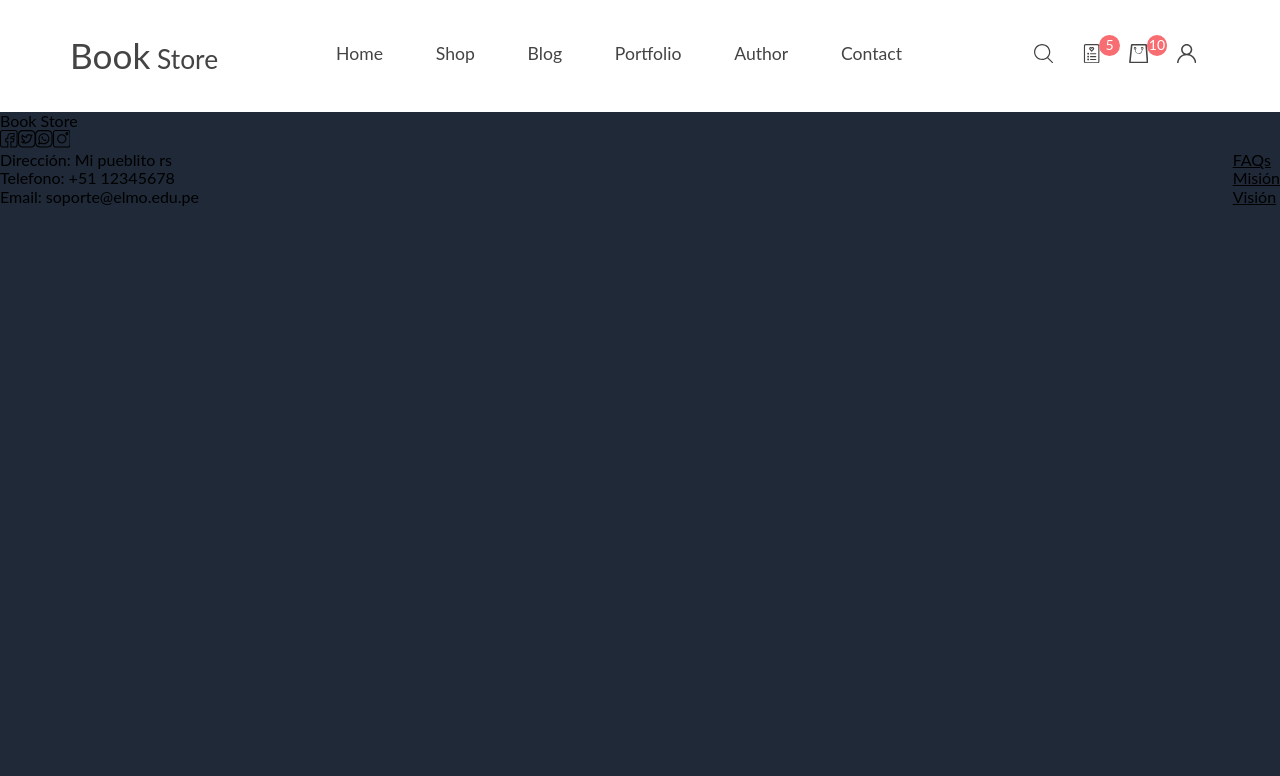
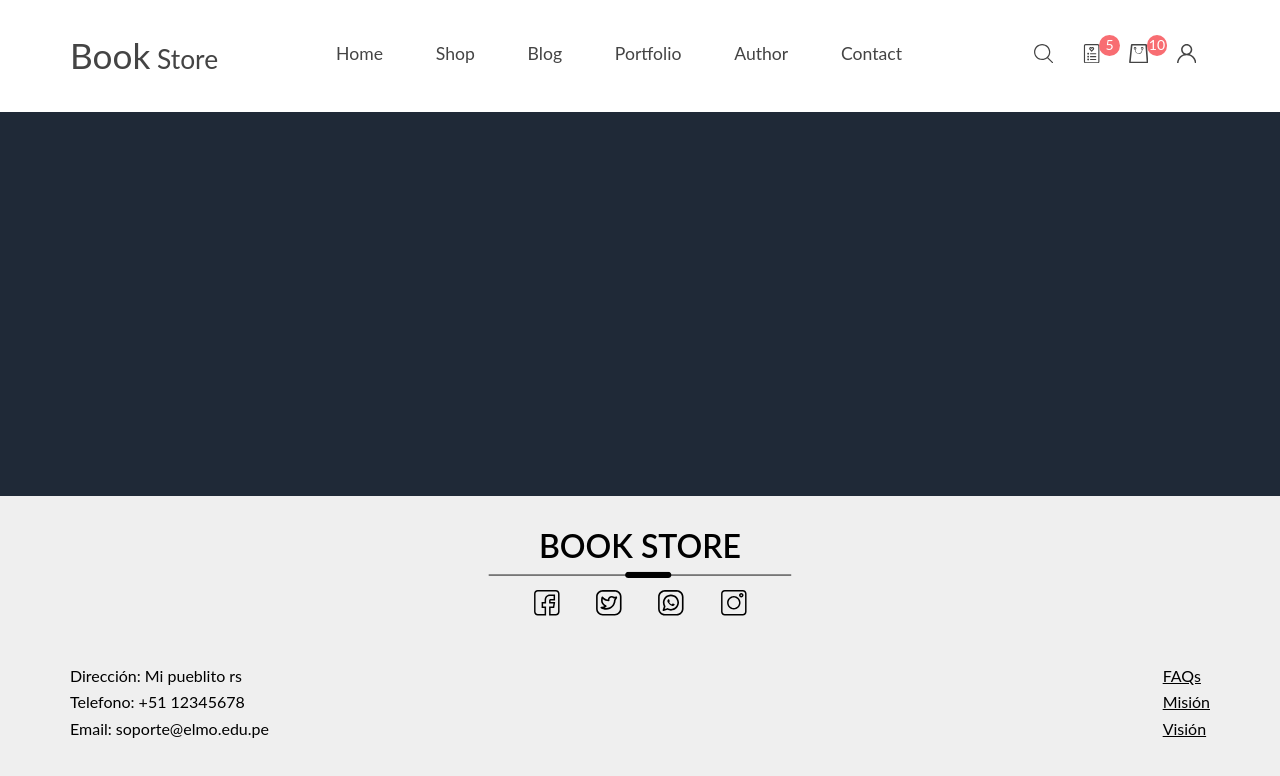
Before and after one commit to iBag159/bookstore, a React (Create React App) app: page / in a window 1280 px wide. Shown: the top 776 px of the page. Built offline with nearby package versions, Linux system fonts and the light colour scheme.

Commit message:
footer advance

```diff
--- a/src/App.css
+++ b/src/App.css
@@ -3,7 +3,11 @@
     --bg-header: #fff;
     --fg-header: #444;
     --fs-header: 1.1em;
+    --bg-footer: rgb(239, 239, 239);
+    --fg-footer: rgb(0, 0, 0);
+    --fs-footer: 1.1em;
 }
+
 body {
     font-family: Lato, sans-serif;
     background-color: rgb(31, 41, 55);
--- a/src/assets/icons.js
+++ b/src/assets/icons.js
@@ -119,6 +119,26 @@ const svgs = {
             </React.Fragment>
         )
     ),
+    linefoot: new Icon(
+        "0 0 50 4",
+        (
+            <React.Fragment>
+                <path d="M0 2H50" stroke="black" stroke-width="1.5"/>
+                <path d="M28.4667 0H21.5333C21.2388 0 21 0.896 21 2C21 3.104 21.2388 4 21.5333 4H28.4667C28.7612 4 29 3.104 29 2C29 0.896 28.7612 0 28.4667 0Z" fill="black"/>
+
+            </React.Fragment>
+        )
+    ),
+    linef: new Icon(
+        "0 0 492 10",
+        (
+            <React.Fragment>
+                <path d="M0 5.25H492" stroke="black" stroke-width="1.5"/>
+                <path d="M292 0H227C224.239 0 222 2.24 222 5C222 7.76 224.239 10 227 10H292C294.761 10 297 7.76 297 5C297 2.24 294.761 0 292 0Z" fill="black"/>
+
+            </React.Fragment>
+        )
+    ),
     search: new Icon(
         "0 0 612.01 612.01",
         (
--- a/src/components/Footer.js
+++ b/src/components/Footer.js
@@ -6,23 +6,26 @@ class Footer extends React.Component{
     render() {
         return(
             <footer className="footer">
-               <div className="footer__brand"><span>Book Store</span></div>
-               <ul className="footer__social-media">
-                    <li><a href="/"><Icon svg="facebook" classes="svg-icon" title="Facebook"/></a></li>
-                    <li><a href="/"><Icon svg="twitter" classes="svg-icon" title="Twitter"/></a></li>
-                    <li><a href="/"><Icon svg="whatsapp" classes="svg-icon" title="Whatsapp"/></a></li>
-                    <li><a href="/"><Icon svg="instagram" classes="svg-icon" title="Instagram"/></a></li>
-                </ul>
-                <div className="container-footer">
+                <div className="footer__container">
+                    <div className="footer__container__social container">
+                        <div className="footer__brand">
+                            <span>BOOK STORE</span>
+                        </div>
+                        <div className="footer__line"><a href="/"><Icon svg="linef" classes="svg-icon" title="Linefoot"/></a></div>
 
+                        <ul className="footer__social-media">
+                            <li><a href="/"><Icon svg="facebook" classes="svg-icon" title="Facebook"/></a></li>
+                            <li><a href="/"><Icon svg="twitter" classes="svg-icon" title="Twitter"/></a></li>
+                            <li><a href="/"><Icon svg="whatsapp" classes="svg-icon" title="Whatsapp"/></a></li>
+                            <li><a href="/"><Icon svg="instagram" classes="svg-icon" title="Instagram"/></a></li>
+                        </ul>
+                    </div>
+                    <div className="footer__container__contact container">
                         <ul className="footer__contact">
                             <li><span>Dirección: Mi pueblito rs</span></li>
                             <li><span>Telefono: +51 12345678</span></li>
                             <li><span>Email: soporte@elmo.edu.pe</span></li>
-
                         </ul>
-
-
                         <ul className="footer__extra">
                             <li><a href="/"><span>FAQs</span></a></li>
                             <li><a href="/"><span>Misión</span></a></li>
@@ -30,7 +33,9 @@ class Footer extends React.Component{
 
                         </ul>
 
+                    </div>
                 </div>
+
             </footer>
         )
     }
--- a/src/components/style/Footer.css
+++ b/src/components/style/Footer.css
@@ -1,8 +1,69 @@
-.container-footer{
+.footer{
+    background-color:var(--bg-footer);
+    padding: 2em 0;
+    font-size: var(--fs--footer);
+    color: var(--fg--footer);
+    position: absolute;
+    bottom: 0;
+    width: 100%;
+    height: 30%;
+
+}
+.footer__brand{
+    font-size: 2em;
+    font-weight: 600;
+    font-family:lato;
+}
+.footer__container{
+    position: relative;
+    height: 100%;
+
+}
+.footer__container__social{
+    display: block;
+    text-align: center;
+}
+
+.footer__line{
+    transform: scale(0.35, 0.35);
+}
+
+
+.footer__social-media{
+    display:flex;
+    justify-content: center;
+
+}
+.footer__social-media a {
+    display: block;
+    padding: 0.5em 1.4em 1em 1.4em;
+
+}
+.footer__social-media .svg-icon{
+    transform: scale(1.45, 1.45);
+
+}
+
+.footer__social-media li:hover .svg-icon{
+    fill: var(--primary);
+
+}
+.footer__social-media li {
+    position: relative;
+}
+.footer__contact li {
+    display: block;
+    padding: .25em 0;
+
+}
+.footer__extra li {
+    display: block;
+    padding: .25em 0;
+
+}
+
+.footer__container__contact{
     display: flex;
     justify-content: space-between;
+    padding-top: 2em;
 }
-.footer__social-media{
-    display: flex;
-    align-self: flex-end;
-}
```
Also changed, not shown: src/images/linef.svg (added), src/images/linefoot.svg (added).
